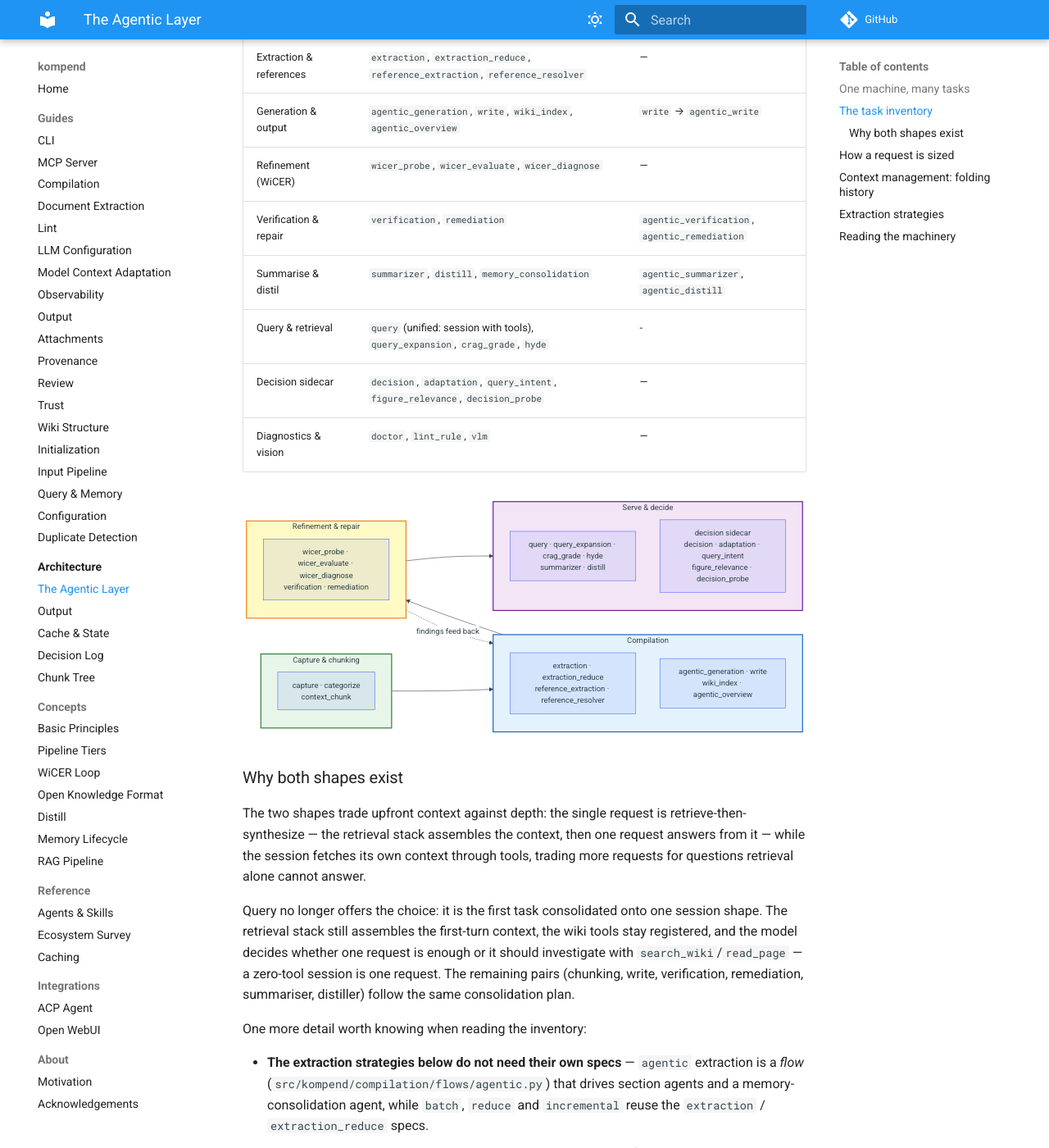
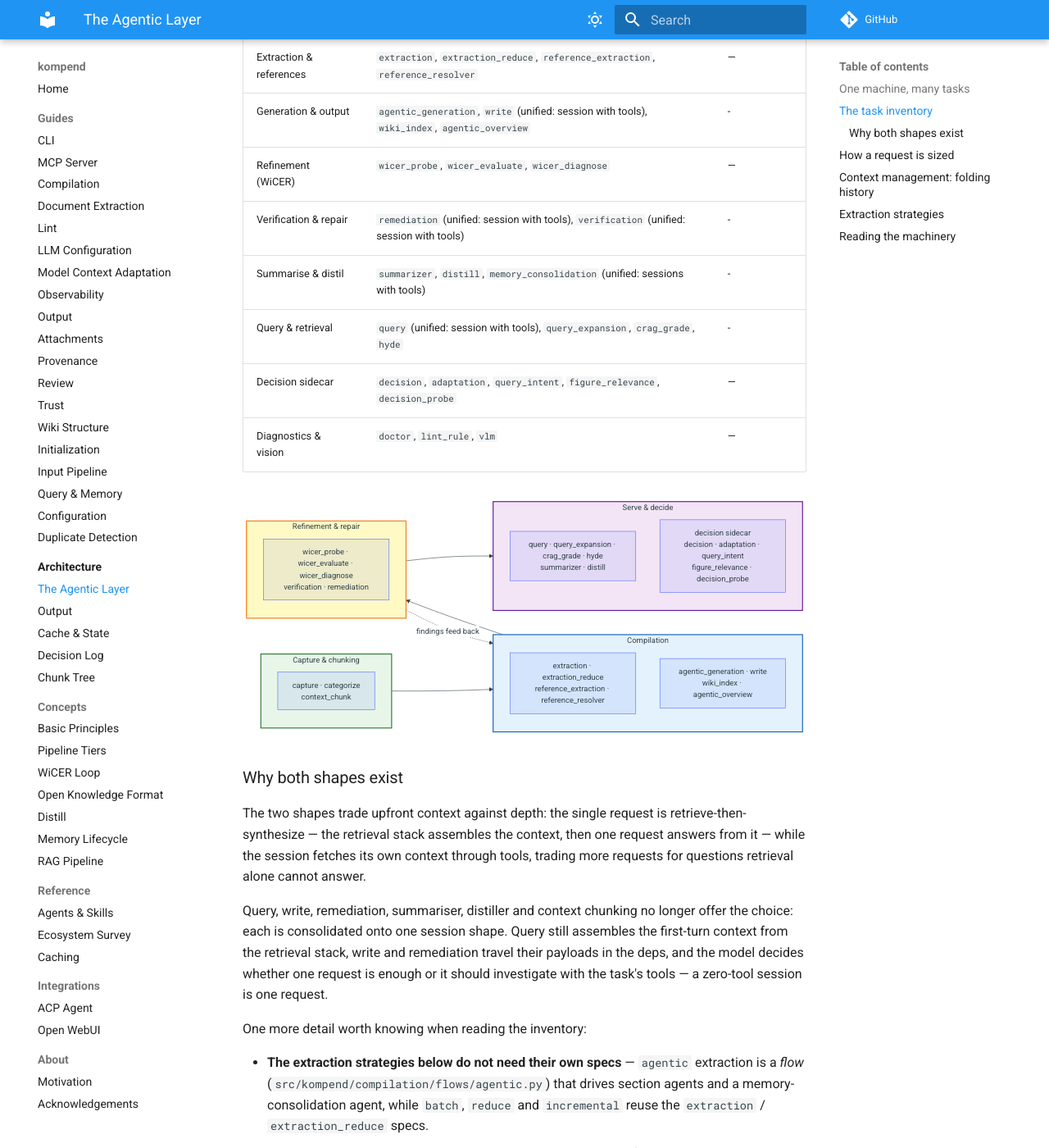
Before and after one commit to jr2804/kompend, an MkDocs documentation site: the page built from docs/architecture/agentic-layer.md, in a window 1280 px wide and 1400 px high, scrolled down 2310 px. Shown: the whole window at 82% size. Built offline with MkDocs 1.6.1 and Material for MkDocs 9.7.7, drawn with Linux system fonts in a browser that asks for light colours; comment, search, counter and statistics services are not loaded.

Commit message:
📝 docs(agents): recount the agentic layer after the session consolidation
32 specs replace the 38: the task inventory, the pipeline diagrams and the
execution-shapes section describe one session-shaped agent per task; the
query/write/remediation/summariser/distiller/verification/chunking rows and
the reference tables match the unified factories and deps.

```diff
--- a/docs/architecture/agentic-layer.md
+++ b/docs/architecture/agentic-layer.md
@@ -78,12 +78,12 @@ pipeline shapes, not quality dials; see
 | Phase | Tasks | Session shape |
 |---|---|---|
 | Capture & organize | `capture`, `categorize` | — |
-| Chunking | `context_chunk` | `agentic_context_chunk` |
+| Chunking | `context_chunk` (unified: session with tools) | - |
 | Extraction & references | `extraction`, `extraction_reduce`, `reference_extraction`, `reference_resolver` | — |
-| Generation & output | `agentic_generation`, `write`, `wiki_index`, `agentic_overview` | `write` → `agentic_write` |
+| Generation & output | `agentic_generation`, `write` (unified: session with tools), `wiki_index`, `agentic_overview` | - |
 | Refinement (WiCER) | `wicer_probe`, `wicer_evaluate`, `wicer_diagnose` | — |
-| Verification & repair | `verification`, `remediation` | `agentic_verification`, `agentic_remediation` |
-| Summarise & distil | `summarizer`, `distill`, `memory_consolidation` | `agentic_summarizer`, `agentic_distill` |
+| Verification & repair | `remediation` (unified: session with tools), `verification` (unified: session with tools) | - |
+| Summarise & distil | `summarizer`, `distill`, `memory_consolidation` (unified: sessions with tools) | - |
 | Query & retrieval | `query` (unified: session with tools), `query_expansion`, `crag_grade`, `hyde` | - |
 | Decision sidecar | `decision`, `adaptation`, `query_intent`, `figure_relevance`, `decision_probe` | — |
 | Diagnostics & vision | `doctor`, `lint_rule`, `vlm` | — |
@@ -129,13 +129,12 @@ one request answers from it — while the session fetches its own context
 through tools, trading more requests for questions retrieval alone cannot
 answer.
 
-Query no longer offers the choice: it is the first task consolidated onto
-one session shape. The retrieval stack still assembles the first-turn
-context, the wiki tools stay registered, and the model decides whether one
-request is enough or it should investigate with `search_wiki`/`read_page` —
-a zero-tool session is one request. The remaining pairs (chunking, write,
-verification, remediation, summariser, distiller) follow the same
-consolidation plan.
+Query, write, remediation, summariser, distiller and context chunking no
+longer offer the choice: each is consolidated onto one session shape.
+Query still assembles the first-turn context from the retrieval stack,
+write and remediation travel their payloads in the deps, and the model
+decides whether one request is enough or it should investigate with the
+task's tools — a zero-tool session is one request.
 
 One more detail worth knowing when reading the inventory:
 
```
Also changed, not shown: other parts of docs/architecture/agentic-layer.md (+1 -1 lines), docs/guides/cli.md (+3 -3 lines), docs/guides/model-context.md (+0 -1 lines), docs/reference/pydantic-ai-agents.md (+8 -14 lines).
